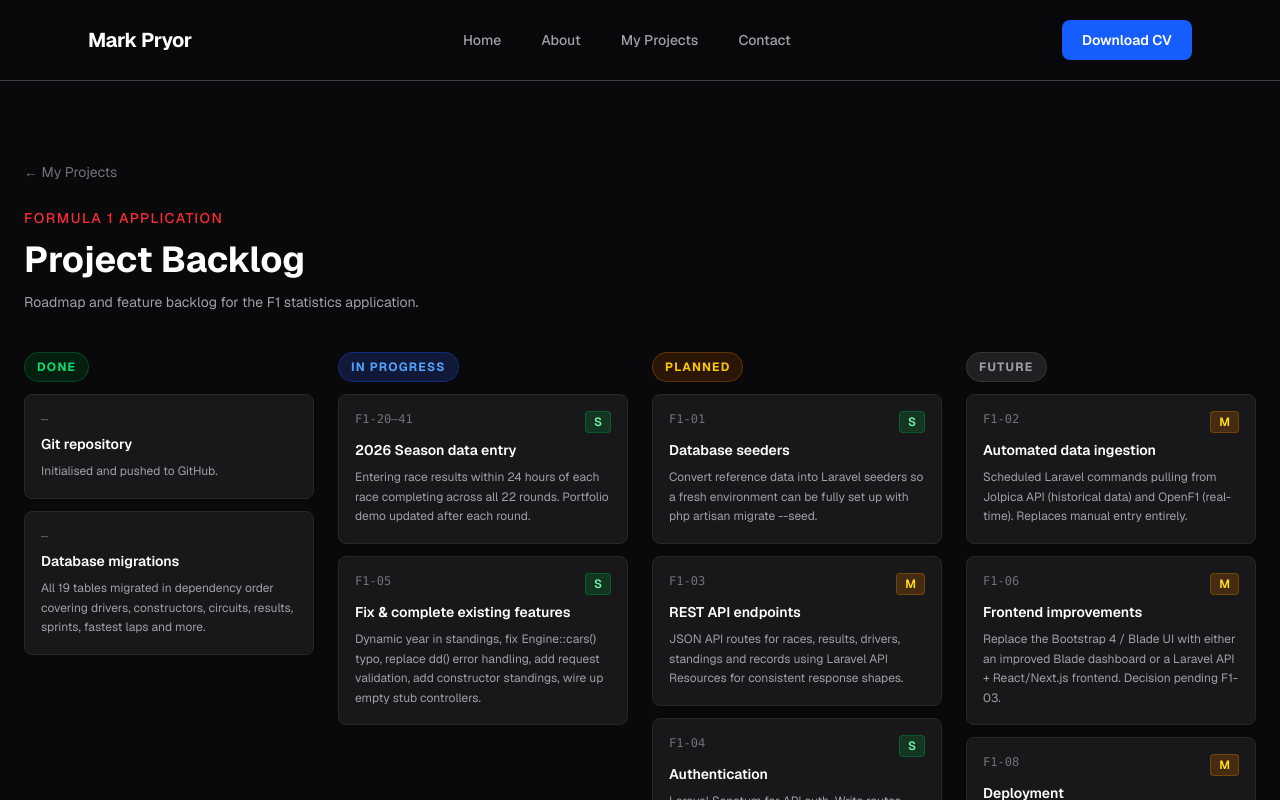
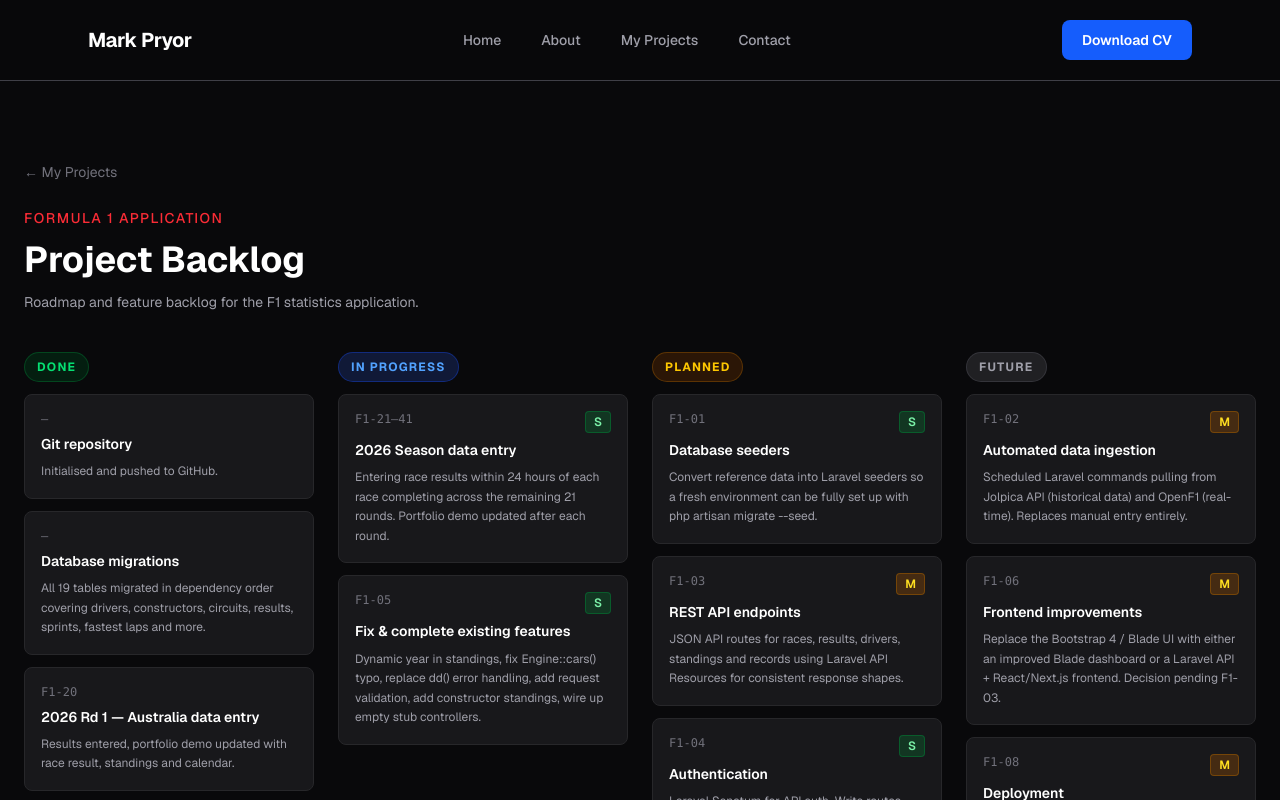
Before and after one commit to markipryor/portfolio, a Next.js app: page /f1-backlog in a window 1280 px wide. Shown: the top 800 px of the page. Built offline with nearby package versions, Linux system fonts and the light colour scheme.

Commit message:
F1 backlog page: move Australia 2026 (F1-20) to Done
Co-Authored-By: Claude Sonnet 4.6 <noreply@anthropic.com>

```diff
--- a/src/app/f1-backlog/page.tsx
+++ b/src/app/f1-backlog/page.tsx
@@ -1,12 +1,13 @@
 import Link from "next/link";
 
 const done = [
-  { id: "–", title: "Git repository", desc: "Initialised and pushed to GitHub." },
-  { id: "–", title: "Database migrations", desc: "All 19 tables migrated in dependency order covering drivers, constructors, circuits, results, sprints, fastest laps and more." },
+  { id: "–",    title: "Git repository", desc: "Initialised and pushed to GitHub." },
+  { id: "–",    title: "Database migrations", desc: "All 19 tables migrated in dependency order covering drivers, constructors, circuits, results, sprints, fastest laps and more." },
+  { id: "F1-20", title: "2026 Rd 1 — Australia data entry", desc: "Results entered, portfolio demo updated with race result, standings and calendar." },
 ];
 
 const inProgress = [
-  { id: "F1-20–41", title: "2026 Season data entry", complexity: "S", desc: "Entering race results within 24 hours of each race completing across all 22 rounds. Portfolio demo updated after each round." },
+  { id: "F1-21–41", title: "2026 Season data entry", complexity: "S", desc: "Entering race results within 24 hours of each race completing across the remaining 21 rounds. Portfolio demo updated after each round." },
   { id: "F1-05", title: "Fix & complete existing features", complexity: "S", desc: "Dynamic year in standings, fix Engine::cars() typo, replace dd() error handling, add request validation, add constructor standings, wire up empty stub controllers." },
 ];
 
```
